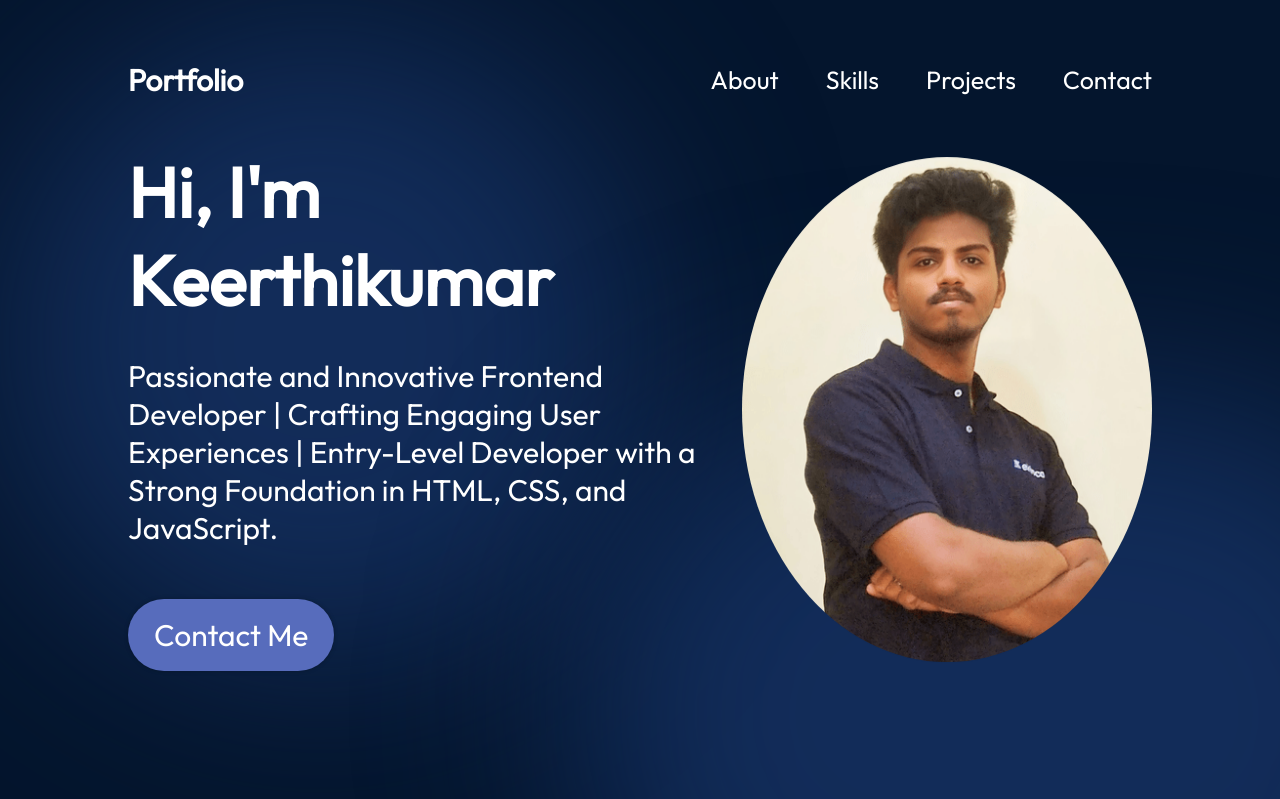
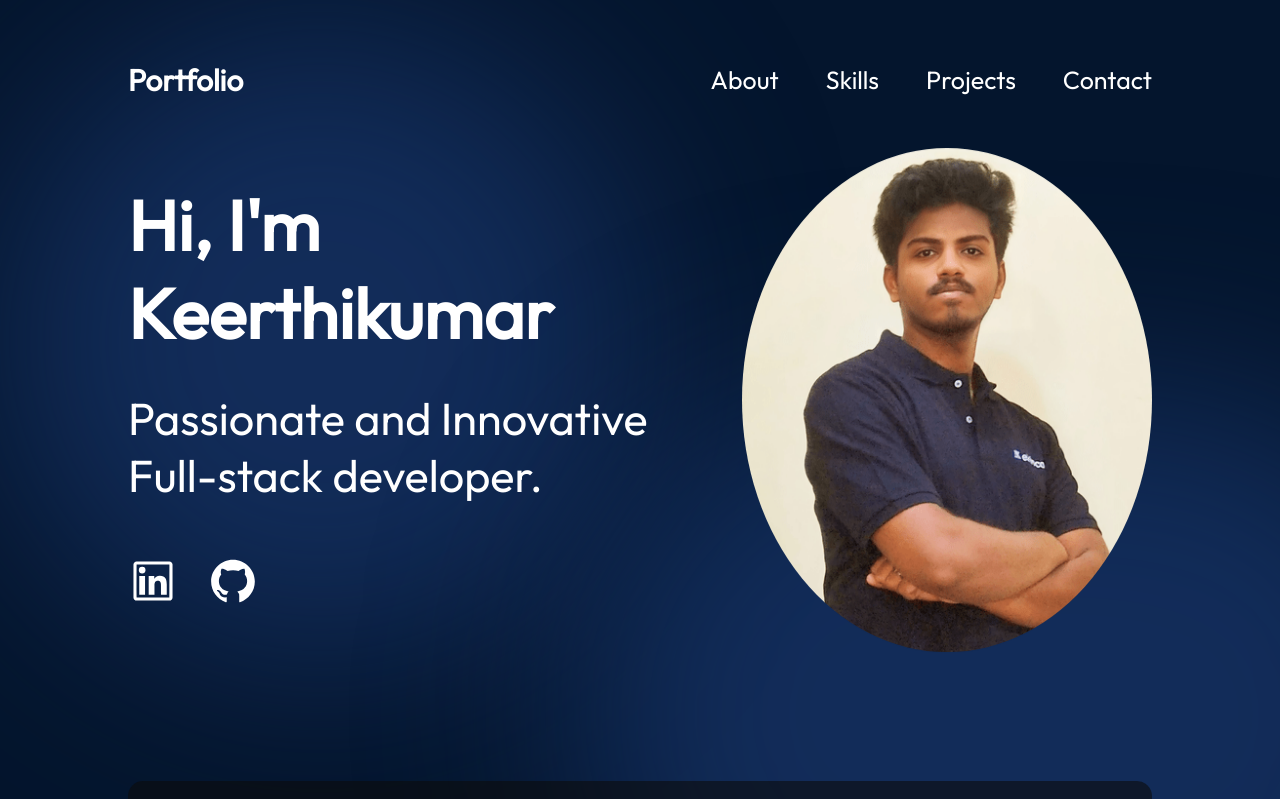
Before and after one commit to KEERTHIKUMAR0504/Portfolio, a React (Vite) app: page / in a window 1280 px wide. Shown: the top 799 px of the page. Built offline with nearby package versions, Linux system fonts and the light colour scheme.

Commit message:
fix: added links for github and linkedin

```diff
--- a/src/components/Profile/Profile.jsx
+++ b/src/components/Profile/Profile.jsx
@@ -1,4 +1,5 @@
 import React from "react";
+import {AiOutlineGithub, AiOutlineInstagram, AiOutlineLinkedin} from 'react-icons/ai'
 
 import styles from "./Profile.module.css";
 import { getImageUrl } from "../../utils";
@@ -9,11 +10,16 @@ export const Profile = () => {
       <div className={styles.content}>
         <h1 className={styles.title}>Hi, I'm Keerthikumar</h1>
         <p className={styles.description}>
-        Passionate and Innovative Frontend Developer | Crafting Engaging User Experiences | Entry-Level Developer with a Strong Foundation in HTML, CSS, and JavaScript.
+        Passionate and Innovative Full-stack developer.
         </p>
-        <a href="mailto:tskeerthikumar0504@gmail.com" className={styles.contactBtn}>
-          Contact Me
+        <div>
+        <a href="https://www.linkedin.com/in/keerthikumar-ts" className={styles.contactBtn}>
+          <AiOutlineLinkedin/>
         </a>
+        <a href="https://github.com/KeerthikumarTS" className={styles.contactBtn}>
+          <AiOutlineGithub/>
+        </a>
+        </div>
       </div>
       <img
         src={getImageUrl("profile/profileImage.png")}
--- a/src/components/Profile/Profile.module.css
+++ b/src/components/Profile/Profile.module.css
@@ -34,20 +34,16 @@
 }
 
 .description {
-  font-size: 30px;
+  font-size: 45px;
   font-family: var(--font-roboto);
   margin-bottom: 52px;
 }
 
 .contactBtn {
   text-decoration: none;
-  background-color: var(--color-primary);
   color: var(--color-text);
-  border-radius: 100px;
-  font-size: 30px;
-  font-weight: 550;
-  padding: 17px 26px;
-  box-shadow: 0 0 4px 0 rgba(0, 0, 0, 0.25);
+  font-size: 50px;
+  margin-right: 30px;
 }
 
 .profileImg {
```
